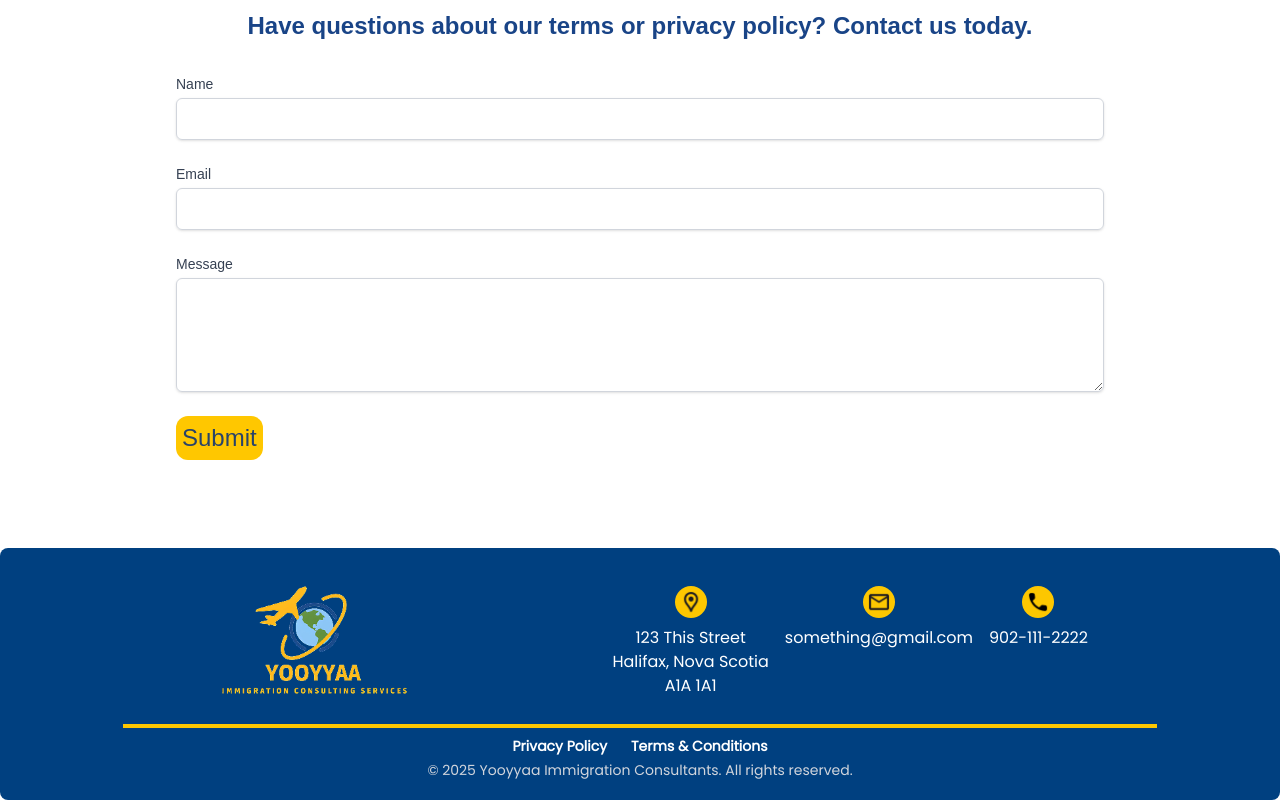
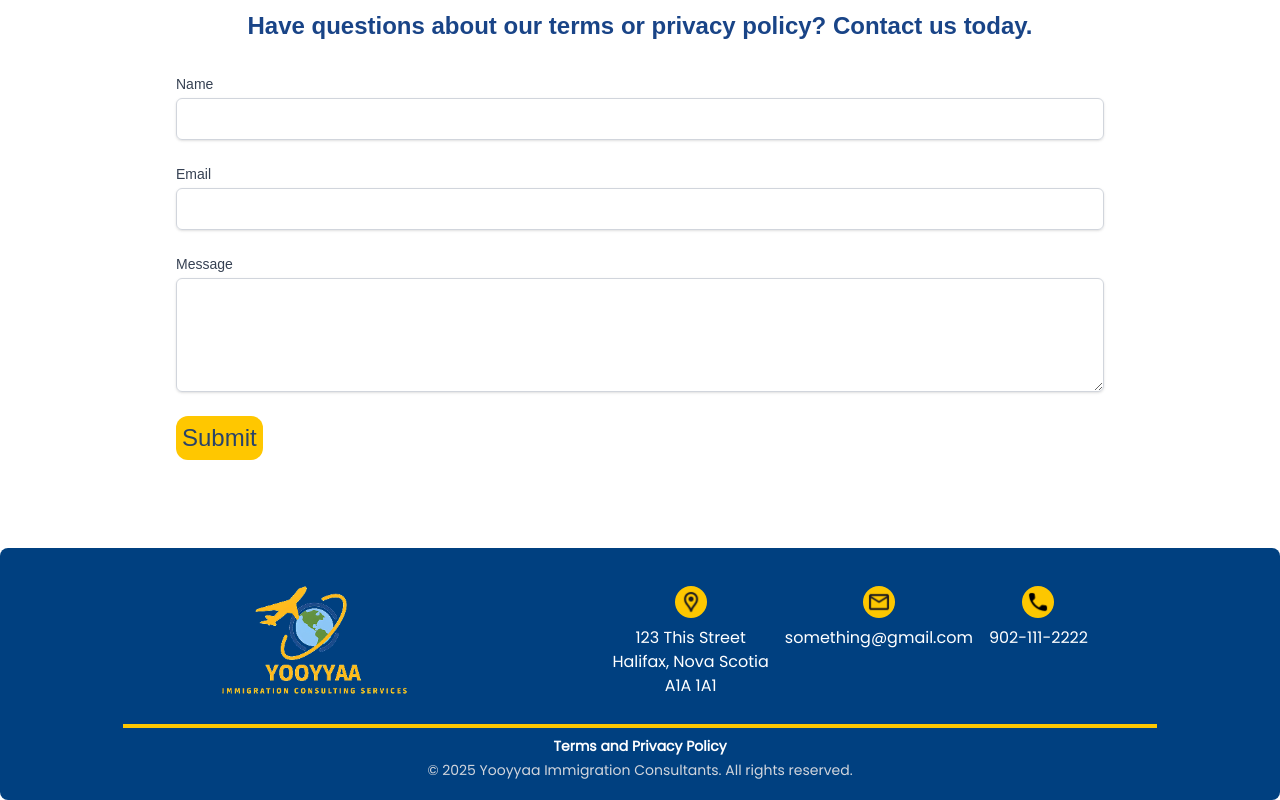
Before and after one commit to BestBow/Yooyyaa-Immigration-Consulting-Website, a React (Vite) app in the folder client/: page /termsAndPrivacy in a window 1280 px wide. Shown: the part 2434-3234 px from the top of the page. Built offline with nearby package versions, Linux system fonts and the light colour scheme.

Commit message:
Fixed footer link

```diff
--- a/client/src/Components/footer.jsx
+++ b/client/src/Components/footer.jsx
@@ -51,8 +51,7 @@ const Footer = () => {
       {/* Bottom Section - Links & Copyright */}
       <div className="footer-bottom">
         <div className="footer-links">
-          <Link to="/privacy">Privacy Policy</Link>
-          <Link to="/terms">Terms &amp; Conditions</Link>
+          <Link to="/termsAndPrivacy">Terms and Privacy Policy</Link>
         </div>
         <p className="copyright">
           &copy; 2025 Yooyyaa Immigration Consultants. All rights reserved.
```
